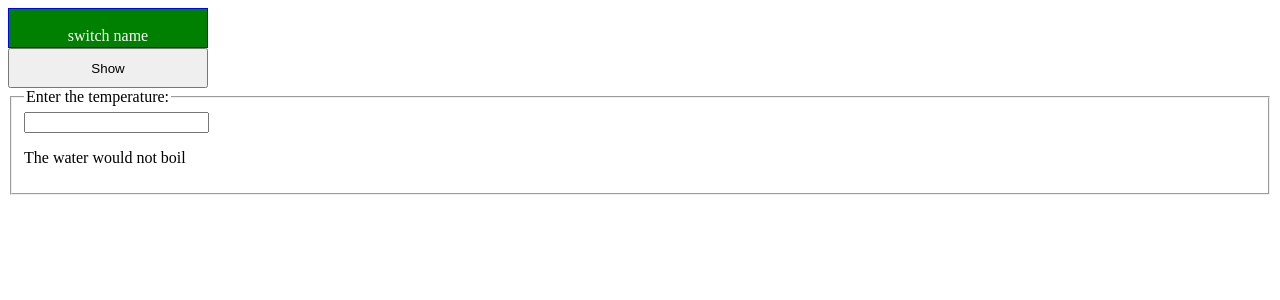
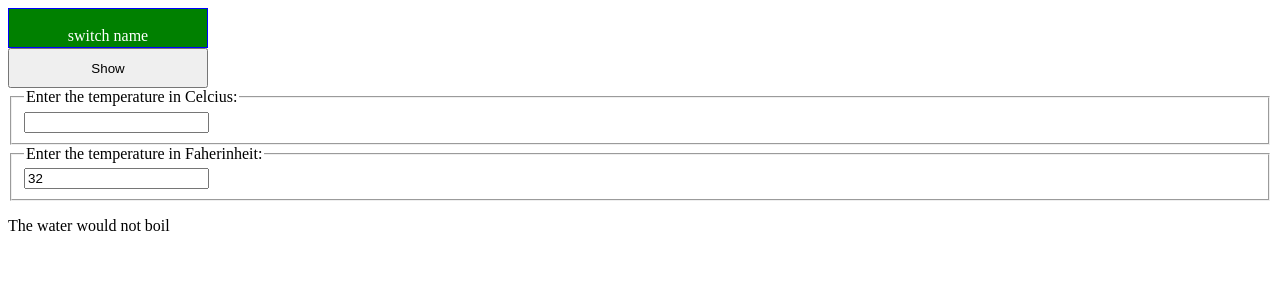
Before and after one commit to SRILAKSHMI576/React_Learnigs, a React (Create React App) app: page / in a window 1280 px wide. Shown: the top 300 px of the page. Built offline with nearby package versions, Linux system fonts and the light colour scheme.

Commit message:
Convert Celcius to Farenheit

```diff
--- a/src/App.js
+++ b/src/App.js
@@ -11,6 +11,7 @@ import PersonDetails from "./UdemyCourse/PersonDetails";
 
 import HiddenButtonLogic from "./HiddenTask/HiddenButtonLogic";
 import Calculator from "./Temperature/Calculator";
+import TemperatureConversions from "./TemperatureConversions/TemperatureConversions";
 // import Form from "./Components/Form";
 // import OnSelect from "./Components/Select";
 // import InputFile from "./Components/InputFile";
@@ -143,7 +144,8 @@ class App extends React.Component {
         {/* <InputFile /> */}
 
         <HiddenButtonLogic />
-        <Calculator />
+        {/* <Calculator /> */}
+        <TemperatureConversions />
       </div>
     );
   }
--- a/src/Temperature/Calculator.js
+++ b/src/Temperature/Calculator.js
@@ -3,7 +3,7 @@ import BoilingVerdict from "./BoilingVerdict";
 
 export class Calculator extends Component {
   state = {
-    number: "200"
+    temperature: "200"
   };
 
   handleChange = event => {
--- /dev/null
+++ b/src/TemperatureConversions/CelciusTemperature.js
@@ -0,0 +1,10 @@
+import React from "react";
+
+function CelciusTemperature(props) {
+  if (props.celcius >= 100) {
+    return <p>The water would boil</p>;
+  } else {
+    return <p>The water would not boil</p>;
+  }
+}
+export default CelciusTemperature;
--- /dev/null
+++ b/src/TemperatureConversions/TemperatureConversions.js
@@ -0,0 +1,52 @@
+import React, { Component } from "react";
+import CelciusTemperature from "./CelciusTemperature";
+
+export class TemperatureConversions extends Component {
+  state = {
+    temperature: "",
+    farenheit: ""
+  };
+
+  handleChange = event => {
+    this.setState({
+      temperature: event.target.value
+    });
+  };
+
+  handleChangeValue = event => {
+    this.setState({
+      farenheit: event.target.value
+    });
+  };
+  render() {
+    const temperature = this.state.temperature;
+    const multiply = (9 / 5) * temperature;
+    const adding = multiply + 32;
+
+    // const farenheit = this.state.farenheit;
+    // const subtract = farenheit - 32;
+    // const farenheitResult = (subtract * 5) / 9;
+
+    return (
+      <div>
+        <fieldset>
+          <legend>Enter the temperature in Celcius: </legend>
+          <input
+            type="text"
+            value={this.state.temperature}
+            onChange={this.handleChange}
+          />
+        </fieldset>
+
+        <fieldset>
+          <legend>Enter the temperature in Faherinheit: </legend>
+          <input type="text" value={adding} onChange={this.handleChangeValue} />
+        </fieldset>
+
+        <CelciusTemperature celcius={parseFloat(temperature)} />
+      </div>
+    );
+  }
+}
+
+export default TemperatureConversions;
```
